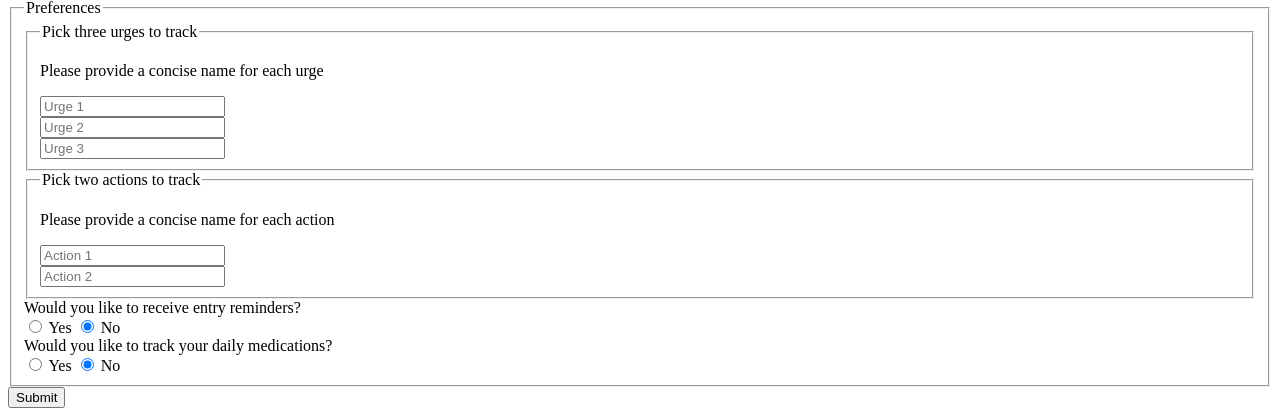
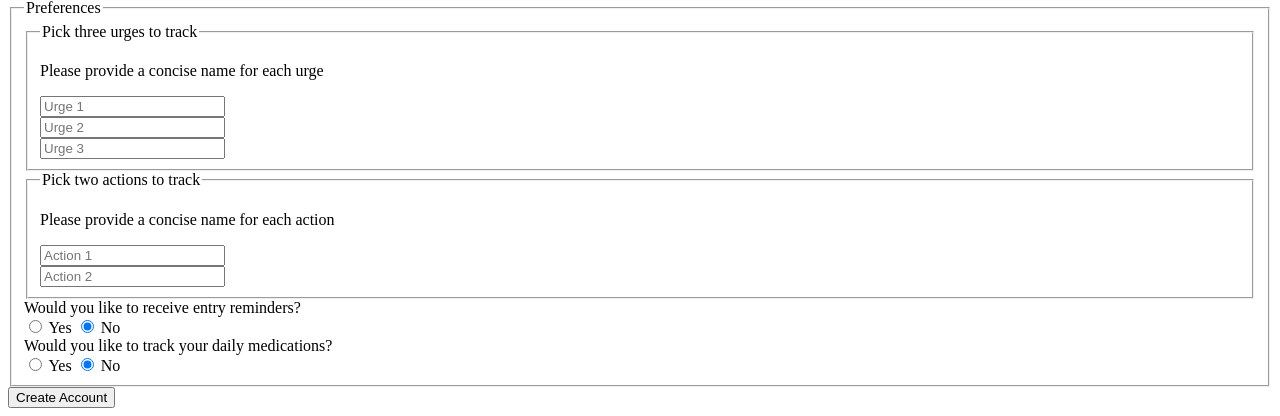
Before and after one commit to algavrich/DBT-Buddy, a Flask app: page /create-account in a window 1280 px wide. Shown: the part 400-816 px from the top of the page. Run offline with Flask 2, Linux system fonts and the light colour scheme.

Commit message:
Added label for and changed value of submit button

```diff
--- a/templates/create-account.html
+++ b/templates/create-account.html
@@ -23,7 +23,6 @@
   <h3>Create Account</h3>
 
   <form id="create-account-form">
-
     <fieldset>
       <legend>Your Info</legend>
       <div>
@@ -244,9 +243,11 @@
     </fieldset>
 
     <div>
-      <input type="submit">
+      <label for="submit-button" hidden>Create Account</label>
+      <input type="submit" value="Create Account" id="submit-button">
     </div>
   </form>
+
   <script src="/static/js/createAccount.js"></script>
 </body>
 
```
